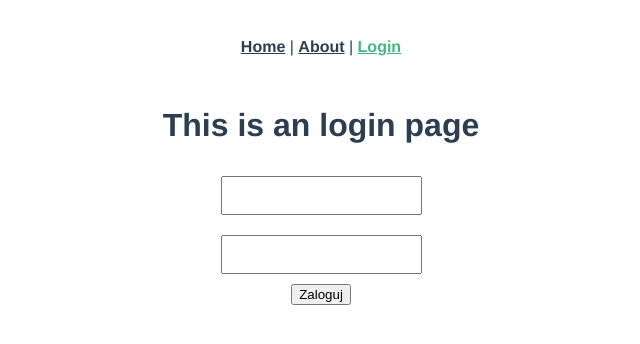
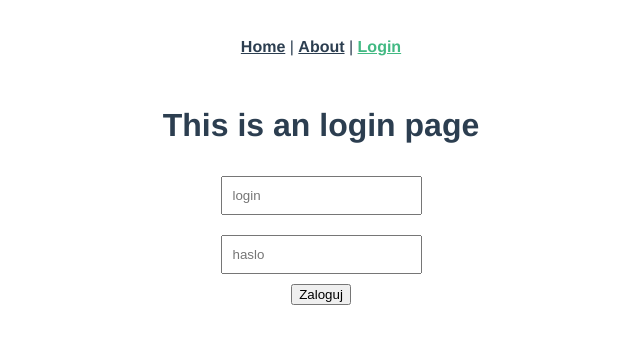
Before and after one commit to Delta11235/socialmedia, a Vue app: page /login in a window 1280 px wide. Shown: the top 344 px of the page, without its empty margins (319-959 px from the left). Built offline with nearby package versions, Linux system fonts and the light colour scheme.

Commit message:
Logowanie działa

```diff
--- a/src/components/LoginForm.vue
+++ b/src/components/LoginForm.vue
@@ -1,7 +1,19 @@
 <template>
   <div>
-    <input type="text" name="" id="" /><br />
-    <input type="text" name="" id="" /><br />
+    <input
+      type="text"
+      name=""
+      id=""
+      v-model="login"
+      placeholder="login"
+    /><br />
+    <input
+      type="text"
+      name=""
+      id=""
+      v-model="haslo"
+      placeholder="haslo"
+    /><br />
     <button type="submit" v-on:click="getUsers()">Zaloguj</button><br />
     <span v-if="data">{{ data }}</span>
   </div>
@@ -12,16 +24,25 @@ export default {
   data() {
     return {
       data: null,
+      login: null,
+      haslo: null,
     };
   },
   methods: {
     async getUsers() {
-      //   fetch("../php/getUsers.php")
-      //     .then((response) => response.text())
-      //     .then((data) => document.write(data))
-      //     .catch((error) => console.error(error));
-      const response = await fetch("../src/php/getUsers.php");
-      this.data = await response.text();
+      let formData = new FormData();
+      formData.append("login", this.login);
+      formData.append("haslo", this.haslo);
+
+      fetch("http://localhost/vue+php/socialmedia/src/php/getUsers.php", {
+        method: "POST",
+        body: formData,
+      })
+        .then((response) => response.text())
+        .then((data) => {
+          this.data = data;
+        })
+        .catch((error) => console.error(error));
     },
   },
 };
```
Also changed, not shown: package.json (line endings or trailing spaces), 1 other file (tests, documents, lock files or other folders).
